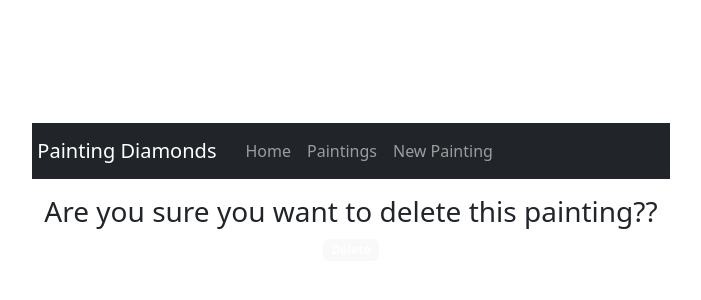
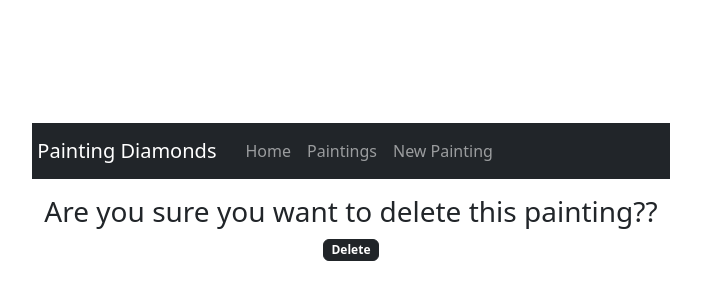
Before and after one commit to Jeal3R5/anotherCapstoneAttempt, a Vue app: page /paintings/delete/1 in a window 1280 px wide. Shown: the part 208-508 px from the top of the page, without its empty margins (289-990 px from the left). Built offline with nearby package versions, Linux system fonts and the light colour scheme; no server answers; the HTML template or start-up script is replaced by a standard one.

Commit message:
corrected the multiple submit buttons on edit and fixed delete button color

```diff
--- a/src/components/DeletePainting.vue
+++ b/src/components/DeletePainting.vue
@@ -2,7 +2,7 @@
 <template>
     <div id="deletePainting">
         <h3>Are you sure you want to delete this painting??</h3>
-        <button class="badge badge-danger mr-2"
+        <button class="badge badge-danger mr-2 btn btn-dark"
       @click="deletePainting">Delete</button>
     </div>
 </template>
--- a/src/components/EditPainting.vue
+++ b/src/components/EditPainting.vue
@@ -49,13 +49,13 @@
           />
         </div>
         <div>
-          <button class="form-group mt-3">
+          <!-- <button class="form-group mt-3">
             <button
               class="btn btn-primary"
               type="submit"
               value="Submit"
             />Submit
-          </button>
+          </button> -->
            <button @click="savePainting" class="btn btn-success">Submit</button>
         </div>
       </form>
--- a/src/components/Home.vue
+++ b/src/components/Home.vue
@@ -2,6 +2,7 @@
   <div id="home">
     <h1>Welcome to Painting Diamonds</h1>
   </div>
+
 </template>
 
 <script>
@@ -12,6 +13,9 @@ export default {
 
 <style>
 img {
-  border-radius: 75%
+  border-radius: 75%;
+  width: 250px;
+  height: 250px;
 }
+
 </style>
--- a/src/components/ListPaintings.vue
+++ b/src/components/ListPaintings.vue
@@ -120,6 +120,7 @@ export default {
 img {
   height: 250px;
   width: 250px;
+  border-radius: 75%;
 }
 
 a {
```
